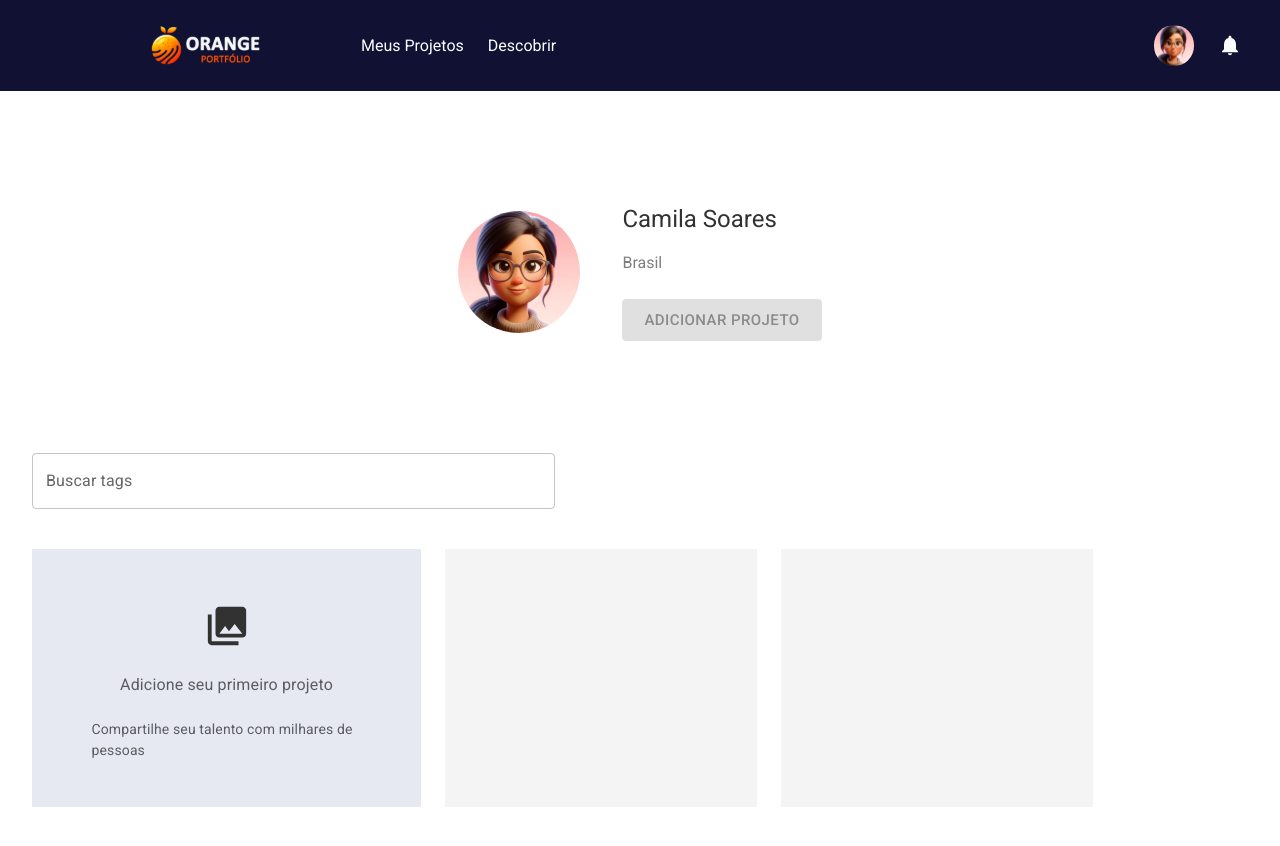
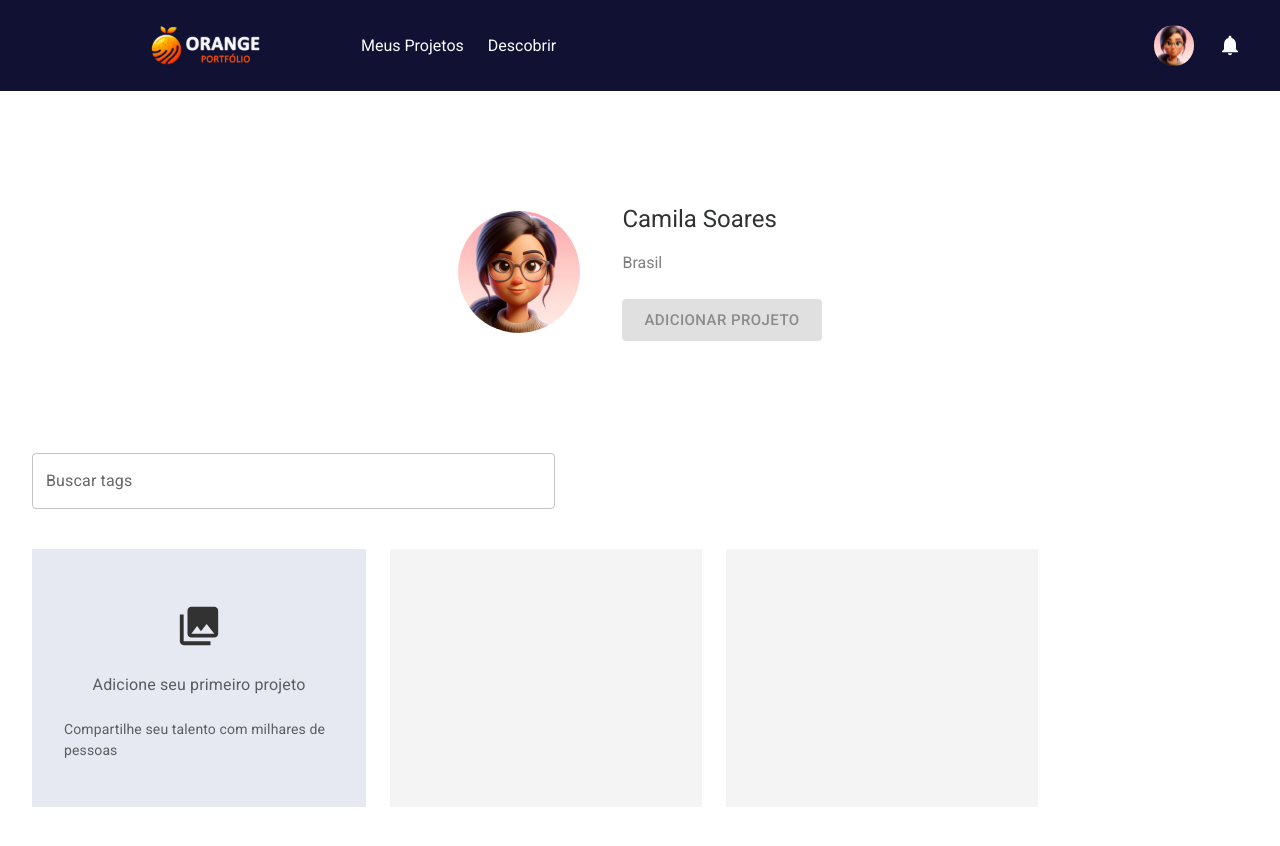
Before and after one commit to Esquadrao-18/orange, a React (Vite) app: page /meus-projetos in a window 1280 px wide. Built offline with nearby package versions, Linux system fonts and the light colour scheme.

Commit message:
feat: Implementa entrada de imagem e chamada da modal

```diff
--- a/src/components/AddProjectCard/AddProjectCard.jsx
+++ b/src/components/AddProjectCard/AddProjectCard.jsx
@@ -1,8 +1,18 @@
 import { Collections } from '@mui/icons-material'
 import { CardContent, IconButton, Typography } from '@mui/material'
+import { useState } from 'react'
+import NewProject from '../../modals/NewProjectModal/NewProjectModal'
 
-export default function AddProjectCard() {
+export default function AddProjectCard(props) {
+  const { isModal } = props
+  const [modalVisible, setModalVisible] = useState(false)
+  function handleOpenModalAddProject() {
+    setModalVisible(true)
+  }
   return (
+    <>
+      <NewProject visible={modalVisible} onClose={setModalVisible} />
+
       <CardContent
         sx={{
           padding: 4,
@@ -11,12 +21,20 @@ export default function AddProjectCard() {
           flexDirection: 'column',
           justifyContent: 'center',
           alignItems: 'center',
-        width: 389,
+          minWidth: 312,
+          maxWidth: 389,
           height: 258,
           gap: '16px'
         }}
       >
+        <input
+          accept="image/*"
+          style={{ display: 'none' }}
+          multiple
+          type="file"
+        />
         <IconButton
+          onClick={() => handleOpenModalAddProject()}
           disableRipple={true}
           sx={{
             ':hover': { backgroundColor: 'transparent' }
@@ -24,9 +42,12 @@ export default function AddProjectCard() {
         >
           <Collections sx={{ fontSize: '46px', color: '#323232' }} />
         </IconButton>
+        {isModal ? undefined : (
           <Typography sx={{ fontSize: 16, opacity: 0.6 }} gutterBottom>
             Adicione seu primeiro projeto
           </Typography>
+        )}
+
         <Typography
           sx={{ fontSize: 14, opacity: 0.6, width: 270 }}
           component="div"
@@ -34,5 +55,6 @@ export default function AddProjectCard() {
           Compartilhe seu talento com milhares de pessoas
         </Typography>
       </CardContent>
+    </>
   )
 }
```
Lines whose indentation alone changed are shown as unchanged.
